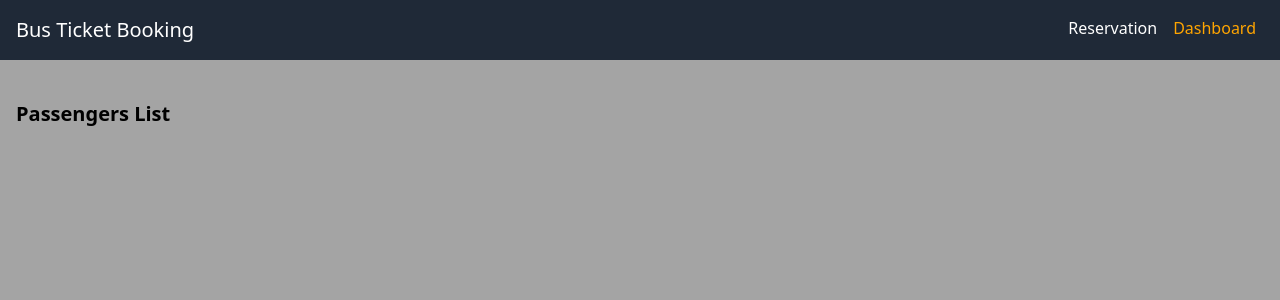
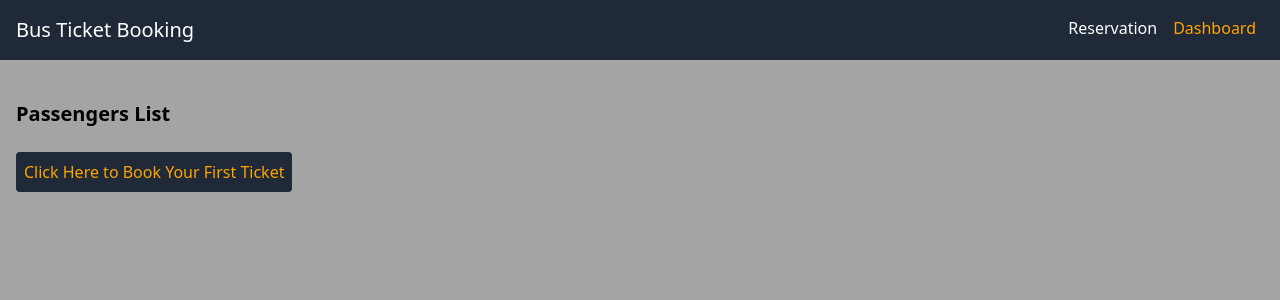
Before and after one commit to Parthiv-Solanki/bus_ticket_booking, a React (Create React App) app: page /dashboard in a window 1280 px wide. Shown: the top 300 px of the page. Built offline with nearby package versions, Linux system fonts and the light colour scheme.

Commit message:
style changes

```diff
--- a/src/components/PassengerList.tsx
+++ b/src/components/PassengerList.tsx
@@ -1,11 +1,12 @@
 import React from 'react';
 import PassengerCard from './PassengerCard';
 import { PassengerListProps } from '../utils';
+import { Link } from 'react-router-dom';
 
 const PassengerList: React.FC<PassengerListProps> = ({ passengers, reservedSeats, onEdit, onDelete }) => {
     return (
         <div className='grid lg:grid-cols-2 xl:grid-cols-3 gap-4'>
-            {passengers.map((passenger) => (
+            {passengers && passengers.length > 0 ? passengers?.map((passenger) => (
                 <PassengerCard
                     key={passenger.seatNumber}
                     passenger={passenger}
@@ -13,7 +14,12 @@ const PassengerList: React.FC<PassengerListProps> = ({ passengers, reservedSeats
                     onEdit={onEdit}
                     onDelete={onDelete}
                 />
-            ))}
+            ))
+                :
+                <Link to="/reservation" className='text-[#ffa500] hover:border p-2 bg-gray-800 rounded hover:border-[#ffa500] w-fit'>
+                    Click Here to Book Your First Ticket
+                </Link>
+            }
         </div>
     );
 };
```
Also changed, not shown: 1 other file (tests, documents, lock files or other folders).
